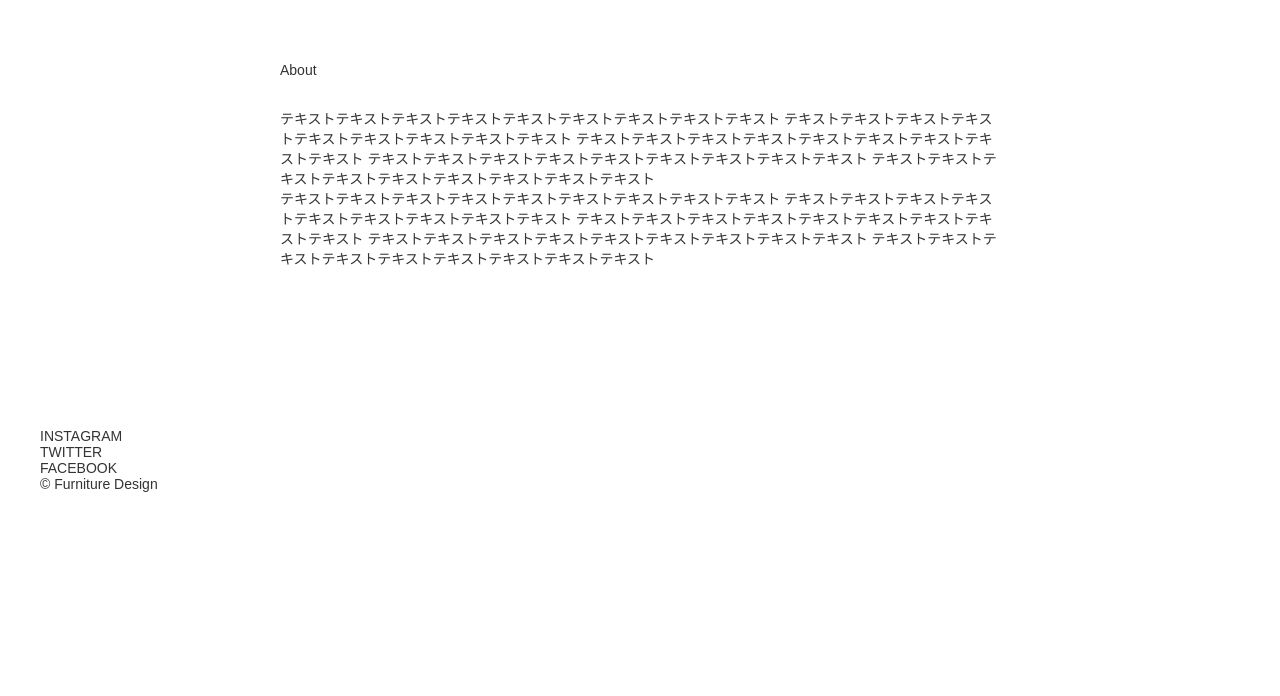
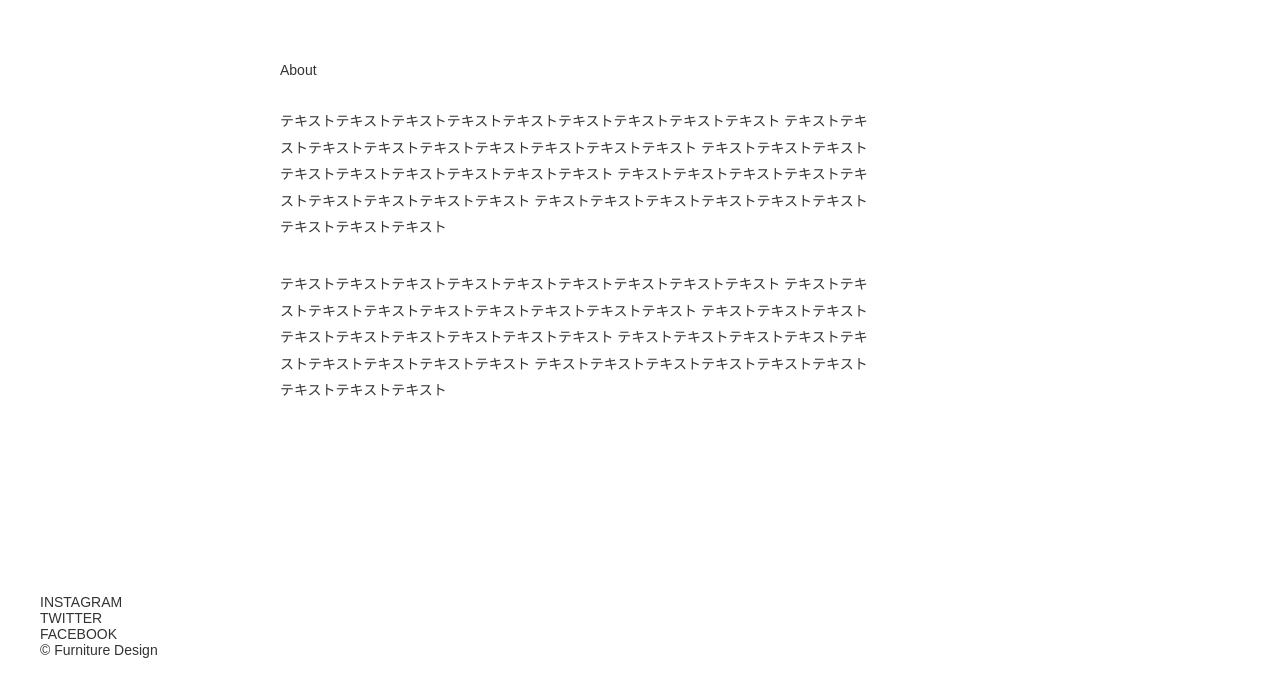
Before and after one commit to satoru-tanaka-1977/codejump-intermediate-01-store2, a plain HTML site: page about.html in a window 1280 px wide. Shown: the part 58-754 px from the top of the page. Drawn offline with nearby package versions, Linux system fonts and the light colour scheme; some packages are replaced by stand-ins of ours.

Commit message:
add css about

```diff
--- a/css/style.css
+++ b/css/style.css
@@ -245,6 +245,18 @@ li {
 
 }
 
+/* About */
+
+#about {
+    max-width: 600px;
+}
+
+#about p {
+    margin-bottom: 30px;
+    line-height: 1.9;
+}
+
+
 
 
 
```
